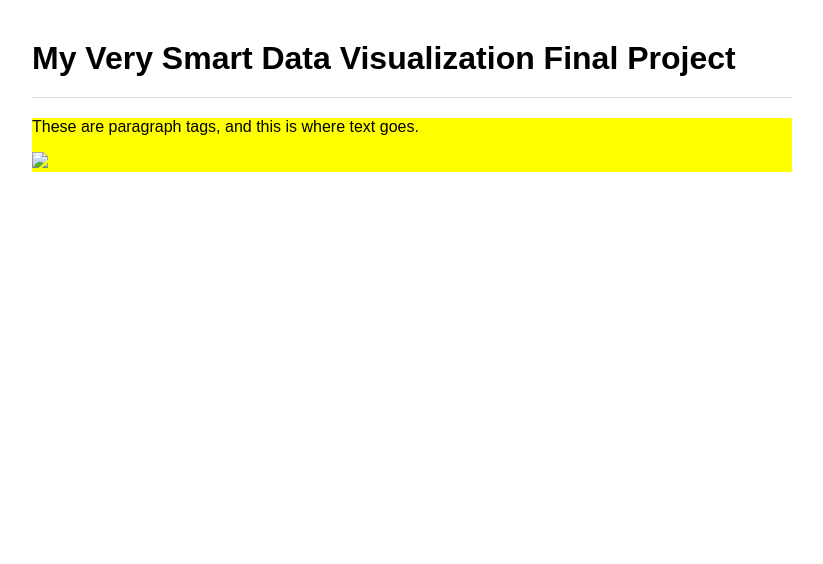
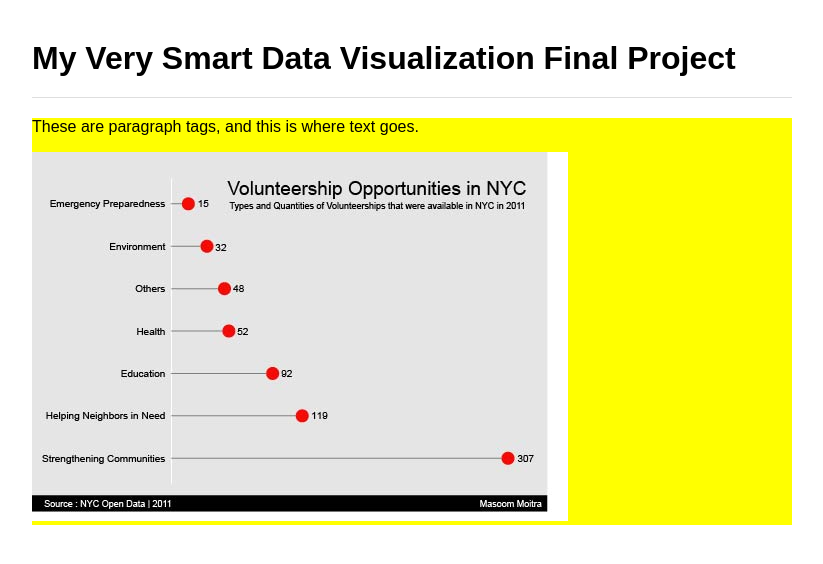
Before and after one commit to moitm249/moitm249.github.io, a plain HTML site: page index.html in a window 1280 px wide. Shown: the whole page, without its empty margins (228-1051 px from the left). Drawn offline with Linux system fonts and the light colour scheme.

Commit message:
fix image src

```diff
--- a/index.html
+++ b/index.html
@@ -20,7 +20,7 @@
     <h1>My Very Smart Data Visualization Final Project</h1>
 <div>
     <p>These are paragraph tags, and this is where text goes.</p>
-    <img src="C:\Users\MaMo\Desktop\moitm249.github.io\images.jpg">
+    <img src="images/NYCV2_ill.jpg">
 </div>
 
 
```
